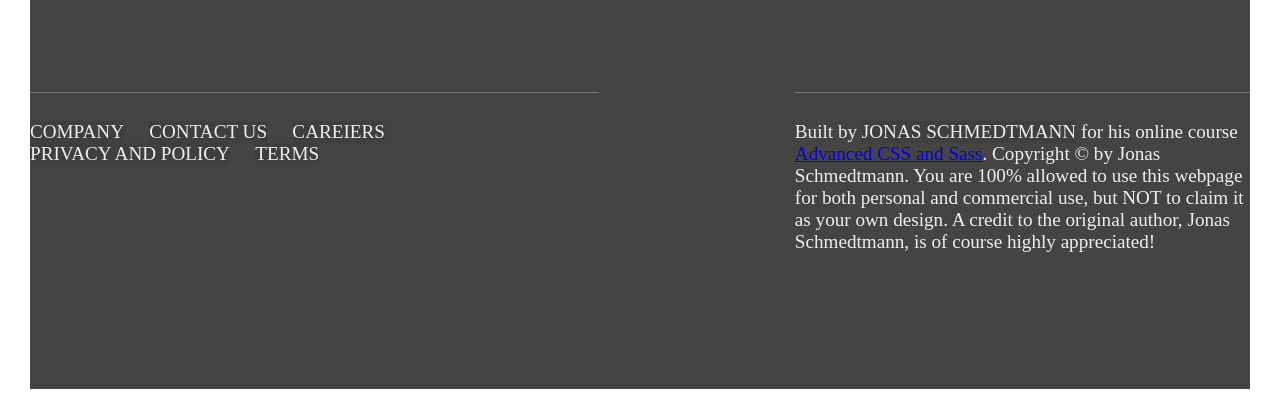
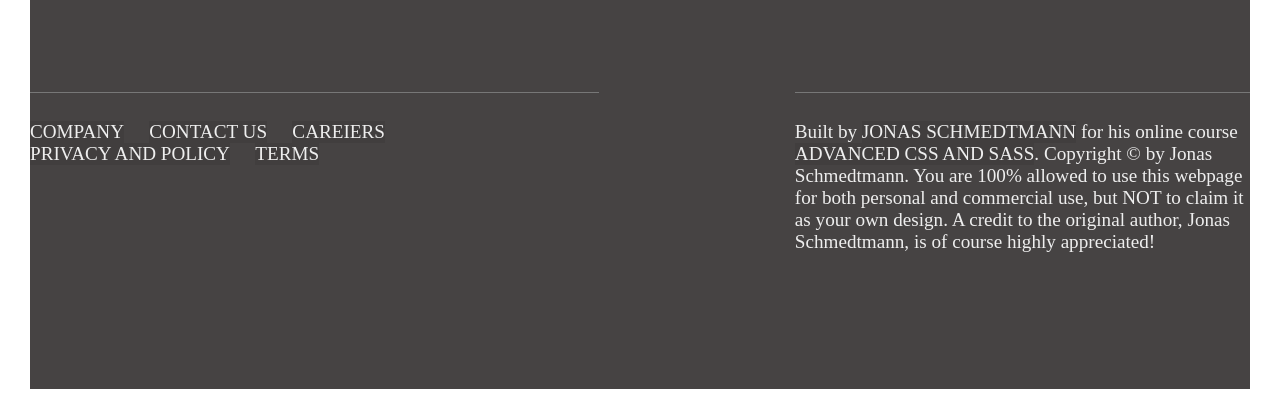
Before and after one commit to DHIKSHITH/natours, a plain HTML site: page index.html in a window 1280 px wide. Shown: the part 7009-7418 px from the top of the page. Drawn offline with Linux system fonts and the light colour scheme.

Commit message:
Update index.html

```diff
--- a/index.html
+++ b/index.html
@@ -361,7 +361,7 @@
             </div>
             <div class="col-1-of-2">
                 <p class="footer_copyright">
-                    Built by <a href="#" class="footer_link">Jonas Schmedtmann</a> for his online course <a href="#" class="footer__link">Advanced CSS and Sass</a>.
+                    Built by <a href="#" class="footer_link">Jonas Schmedtmann</a> for his online course <a href="#" class="footer_link">Advanced CSS and Sass</a>.
                         Copyright &copy; by Jonas Schmedtmann. You are 100% allowed to use this webpage for both personal
                         and commercial use, but NOT to claim it as your own design. A credit to the original author, Jonas
                         Schmedtmann, is of course highly appreciated!
```
